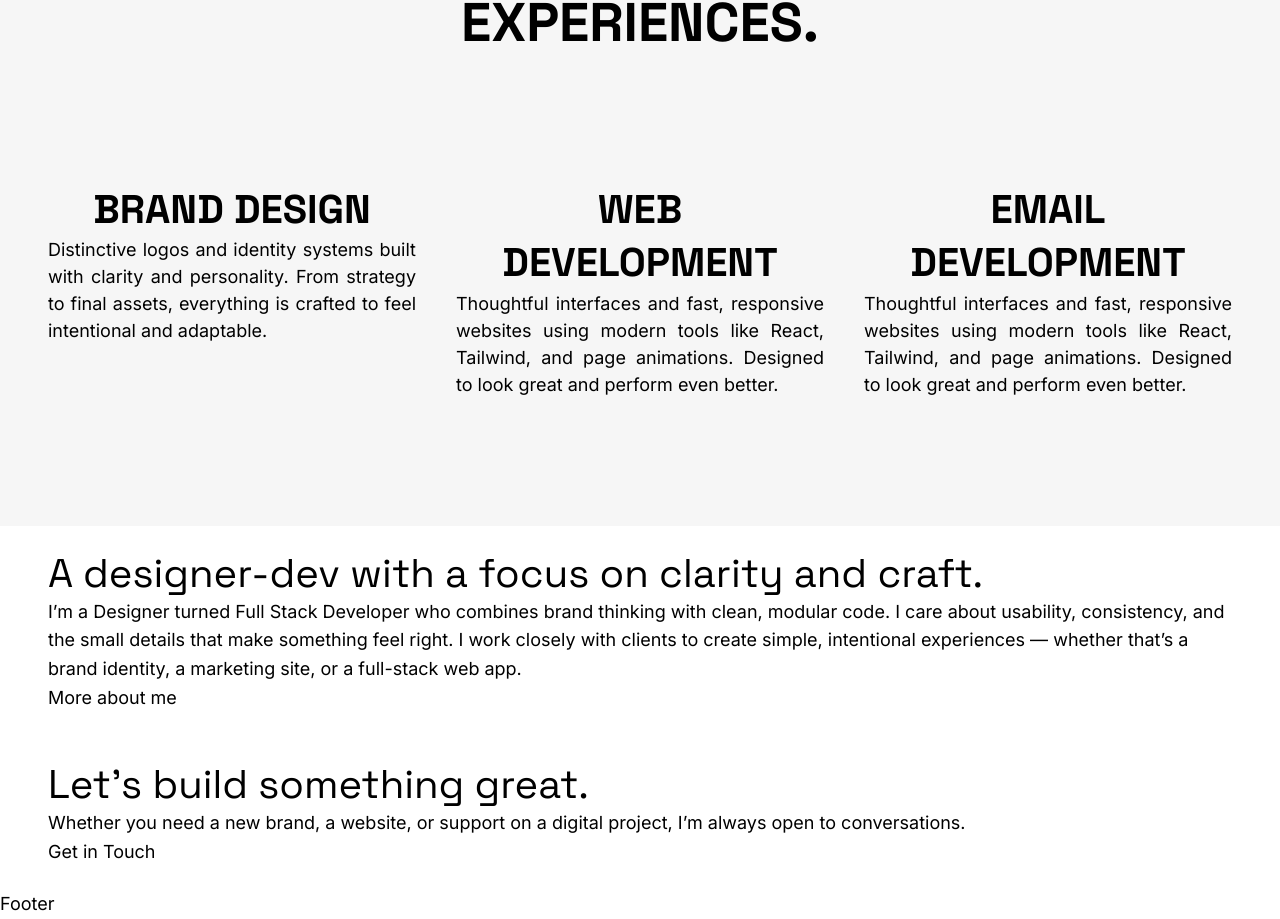
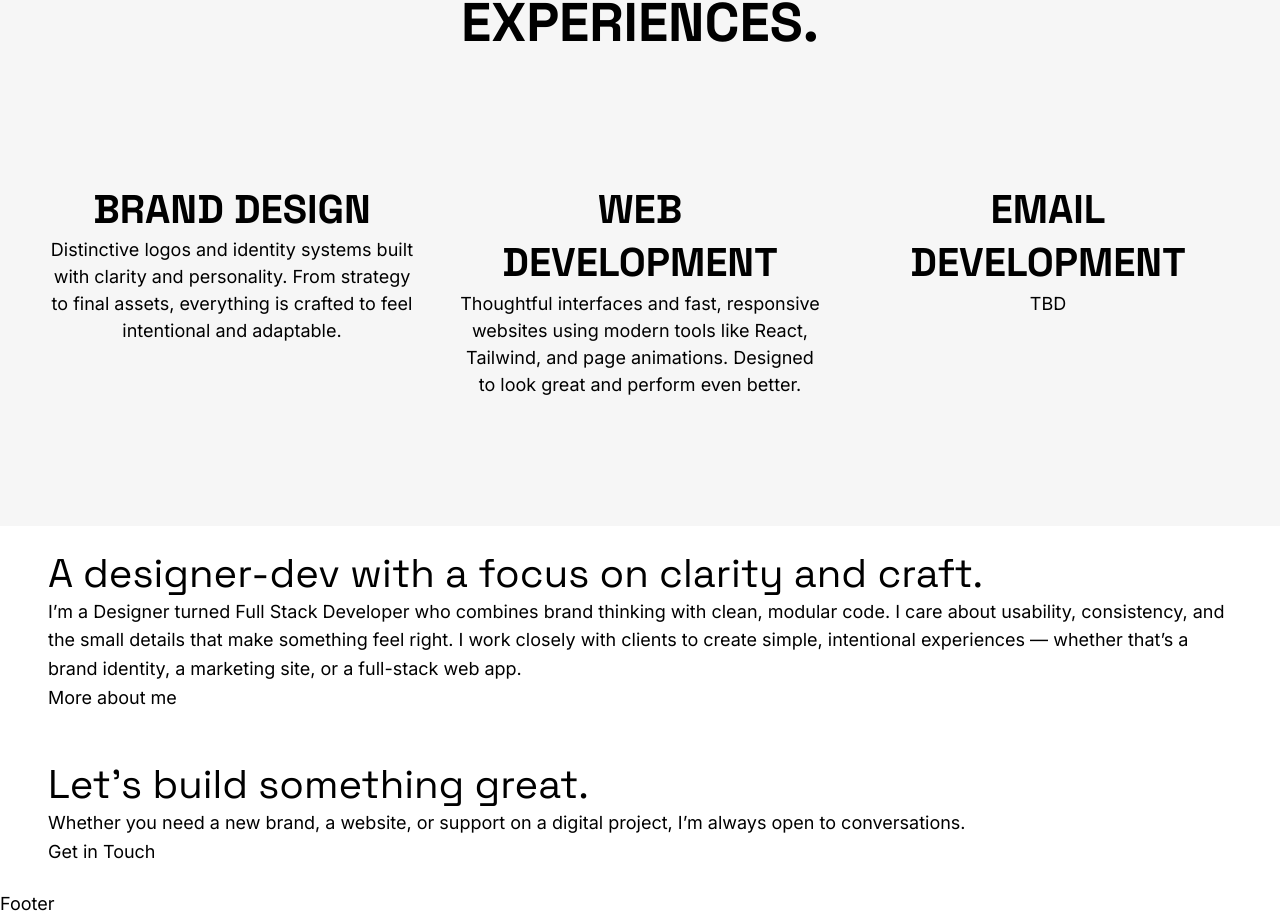
Before and after one commit to tiagocostarebelo/reactjs-tiagocr-portfolio, a React (Vite) app: page / in a window 1280 px wide. Shown: the part 2021-2940 px from the top of the page. Built offline with nearby package versions, Linux system fonts and the light colour scheme.

Commit message:
feat: Services page component style set. Create ServiceCard component Set services.js file for services content

```diff
--- a/src/components/sections/Services.jsx
+++ b/src/components/sections/Services.jsx
@@ -1,22 +1,16 @@
 import React from 'react'
+import ServiceCard from '../ui/ServiceCard'
+import services from '../../content/services'
 
 const Services = () => {
     return (
         <section className="w-full h-auto text-center pb-24 bg-gray-light">
             <h2 className="text-2xl md:text-3xl font-bold uppercase my-24">I help businesses elevate their brands with strong visuals and modern web experiences.</h2>
             <div className="flex flex-col lg:flex-row gap-x-10">
-                <div className="my-8 flex-1 group">
-                    <h3 className="text-2xl font-bold uppercase transition-transform duration-700 ease-out group-hover:scale-105">Brand Design</h3>
-                    <p className="text-base text-justify transition-transform duration-700 ease-out group-hover:scale-105">Distinctive logos and identity systems built with clarity and personality. From strategy to final assets, everything is crafted to feel intentional and adaptable.</p>
-                </div>
-                <div className="my-8 flex-1 group">
-                    <h3 className="text-2xl font-bold uppercase transition-transform duration-700 ease-out group-hover:scale-105">Web Development</h3>
-                    <p className="text-base text-justify transition-transform duration-700 ease-out group-hover:scale-105">Thoughtful interfaces and fast, responsive websites using modern tools like React, Tailwind, and page animations. Designed to look great and perform even better.</p>
-                </div>
-                <div className="my-8 flex-1 group">
-                    <h3 className="text-2xl font-bold uppercase transition-transform duration-700 ease-out group-hover:scale-105">Email Development</h3>
-                    <p className="text-base text-justify transition-transform duration-700 ease-out group-hover:scale-105">Thoughtful interfaces and fast, responsive websites using modern tools like React, Tailwind, and page animations. Designed to look great and perform even better.</p>
-                </div>
+                {services.map(({ title, description }) => (
+                    <ServiceCard key={title} title={title} description={description} />
+                ))}
+
             </div>
         </section>
     )
--- /dev/null
+++ b/src/components/ui/ServiceCard.jsx
@@ -0,0 +1,12 @@
+import React from 'react'
+
+const ServiceCard = ({ title, description }) => {
+    return (
+        <div className="flex-1 my-8 group mx-auto">
+            <h3 className="text-2xl font-bold uppercase transition-transform duration-700 ease-out group-hover:scale-105">{title}</h3>
+            <p className="text-base transition-transform duration-700 ease-out group-hover:scale-105">{description}</p>
+        </div>
+    )
+}
+
+export default ServiceCard
--- /dev/null
+++ b/src/content/projects.js
@@ -0,0 +1,11 @@
+const projectDetails = [
+    {
+        thumbnail: "",
+        title: "",
+        category: "",
+        slug: "",
+        cover: "",
+        description: "",
+        case: "",
+    }
+]
--- /dev/null
+++ b/src/content/services.js
@@ -0,0 +1,16 @@
+const services = [
+    {
+        title: "Brand Design",
+        description: "Distinctive logos and identity systems built with clarity and personality. From strategy to final assets, everything is crafted to feel intentional and adaptable."
+    },
+    {
+        title: "Web Development",
+        description: "Thoughtful interfaces and fast, responsive websites using modern tools like React, Tailwind, and page animations. Designed to look great and perform even better."
+    },
+    {
+        title: "Email Development",
+        description: "TBD"
+    }
+]
+
+export default services;
```
